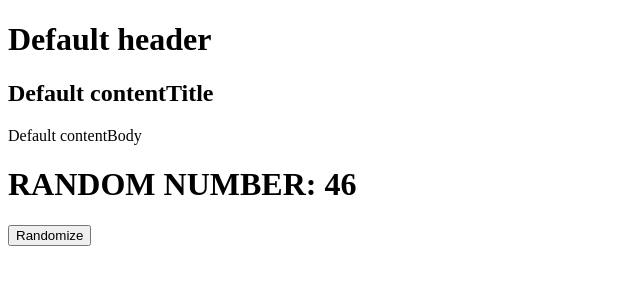
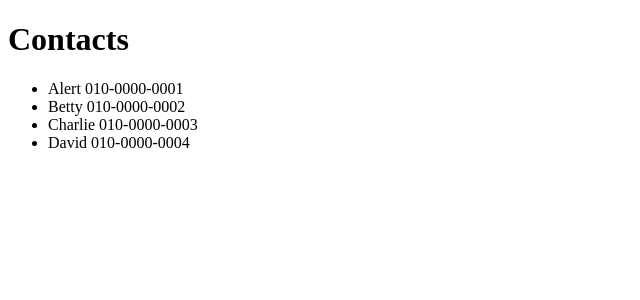
Before and after one commit to tockorea/react-tutorial, a React app: page / in a window 1280 px wide. Shown: the top 300 px of the page, without its empty margins (0-640 px from the left). Built offline with nearby package versions, Linux system fonts and the light colour scheme.

Commit message:
Iteration(반복) - Map

```diff
--- a/src/components/App.js
+++ b/src/components/App.js
@@ -1,38 +1,48 @@
 import React from 'react';
-import Header from './Header';
-import Content from './Content';
-import RandomNumber from './RandomNumber';
 
 class App extends React.Component {
+  render() {
+    return (
+      <Contacts/>
+    );
+  }
+}
+
+class Contacts extends React.Component {
   constructor(props) {
     super(props);
-
     this.state = {
-      value: Math.round(Math.random() * 100)
+      contactData: [
+        {name: "Alert", phone: "010-0000-0001"},
+        {name: "Betty", phone: "010-0000-0002"},
+        {name: "Charlie", phone: "010-0000-0003"},
+        {name: "David", phone: "010-0000-0004"}
+      ]
     };
-
-    this.updateValue = this.updateValue.bind(this);
-  }
-
-  updateValue(randomValue) {
-    this.setState({value: randomValue});
   }
 
   render() {
     return (
       <div>
-        <Header title={this.props.header}/>
-        <Content title={this.props.contentTitle} body={this.props.contentBody}/>
-        <RandomNumber number={this.state.value} onUpdate={this.updateValue}/>
+        <h1>Contacts</h1>
+        <ul>
+          {this.state.contactData.map((contact, i) => {
+            return (
+              <ContactInfo name={contact.name} phone={contact.phone} key={i} />
+            );
+          })}
+        </ul>
       </div>
     );
   }
 }
 
-App.defaultProps = {
-  header: 'Default header',
-  contentTitle: 'Default contentTitle',
-  contentBody: 'Default contentBody'
-};
+class ContactInfo extends React.Component {
+  render() {
+    return(
+      <li>{this.props.name} {this.props.phone}</li>
+    );
+  }
+}
 
 export default App;
```
